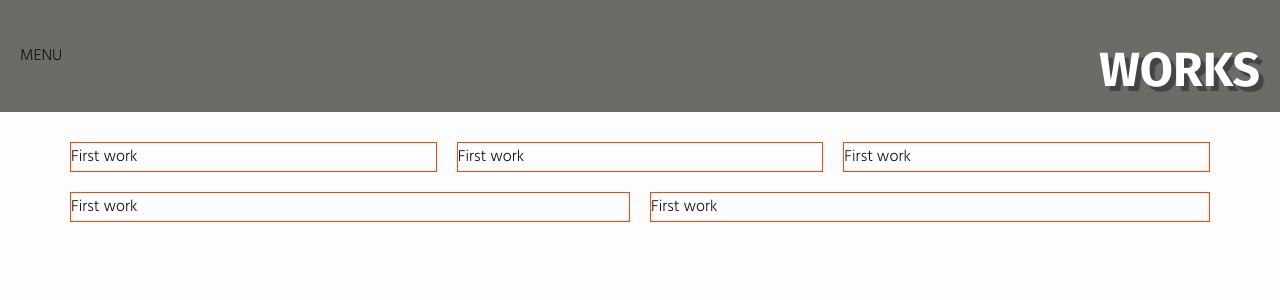
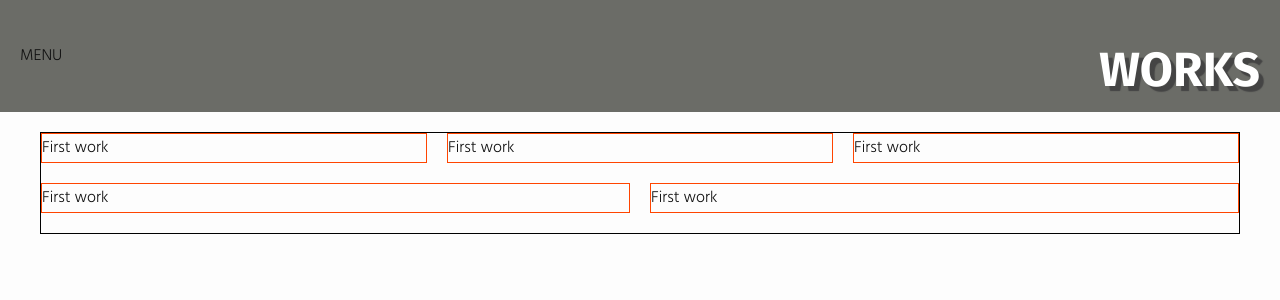
Before and after one commit to ayessymkanov/ayessymkanov.github.io, a Jekyll site: the page built from works.html, in a window 1280 px wide. Shown: the top 300 px of the page. Built offline with Jekyll 4.4.1, drawn with Linux system fonts in a browser that asks for light colours.

Commit message:
Changes to works styles

```diff
--- a/_sass/_base.scss
+++ b/_sass/_base.scss
@@ -212,11 +212,9 @@ pre {
 @keyframes fadeIn {
   0%{
     opacity: 0;
-    transform: translateY(30%);
   }
   100% {
     opacity: 1;
-    transform: translateY(0%);
   }
 }
 body {
@@ -225,12 +223,7 @@ body {
   animation-duration: 0.5s;
   transition-timing-function: ease-in-out;
   animation-fill-mode: forwards;
-  overflow: hidden;
 }
 li {
   list-style-type: none;
 }
-
-.page-content {
-  min-height: calc(100vh - 335px)
-}
--- a/_sass/_grid.sass
+++ b/_sass/_grid.sass
@@ -4,7 +4,6 @@
   width: 1200px
   max-width: 100%
   margin: 0 auto
-  // border: 1px solid black
 
 .container__full
   width: 100%
@@ -16,10 +15,6 @@
   align-items: stretch
 
 .column
-  // background: #eee
-  // padding: 10px
-  // margin: 10px 0
-  // margin-right: 10px
   &:last-child
     margin-right: 0
 .column-1
--- a/_sass/_works.sass
+++ b/_sass/_works.sass
@@ -1,10 +1,13 @@
 .works-container
-  padding: 0 20px
+  border: 1px solid black
   display: flex
   flex-wrap: wrap
 
 .work
+  flex: 1 300px
   border: 1px solid orangered
-  flex-basis: 30%
-  flex-grow: 1
-  margin: 10px
+  margin-right: 20px
+  margin-bottom: 20px
+
+  &:nth-child(3n), &:last-child
+    margin-right: 0
--- a/blog.html
+++ b/blog.html
@@ -13,7 +13,7 @@ subtitle: blog
     <div class="row">
       <div class="column column-1 column__hor-center">
         <div class="content-container">
-          {% for post in site.posts %}
+          {% for post in site.categories.blog %}
           <div class="post">
             <a class="post__title" href="{{post.url}}">{{post.title}}</a>
             <h4 class="post__date">{{post.date | date: '%B %d, %Y'}}</h4>
```
